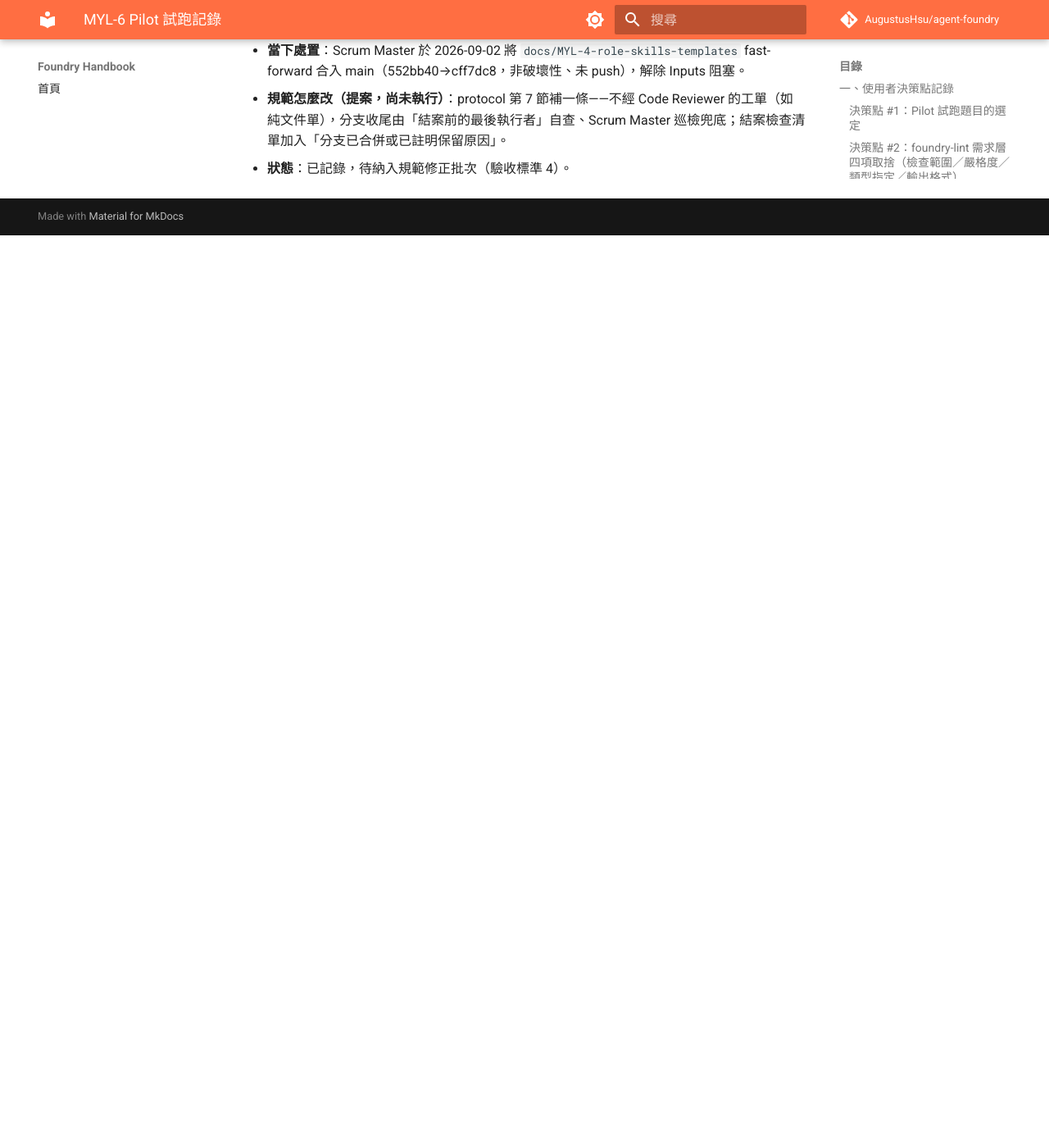
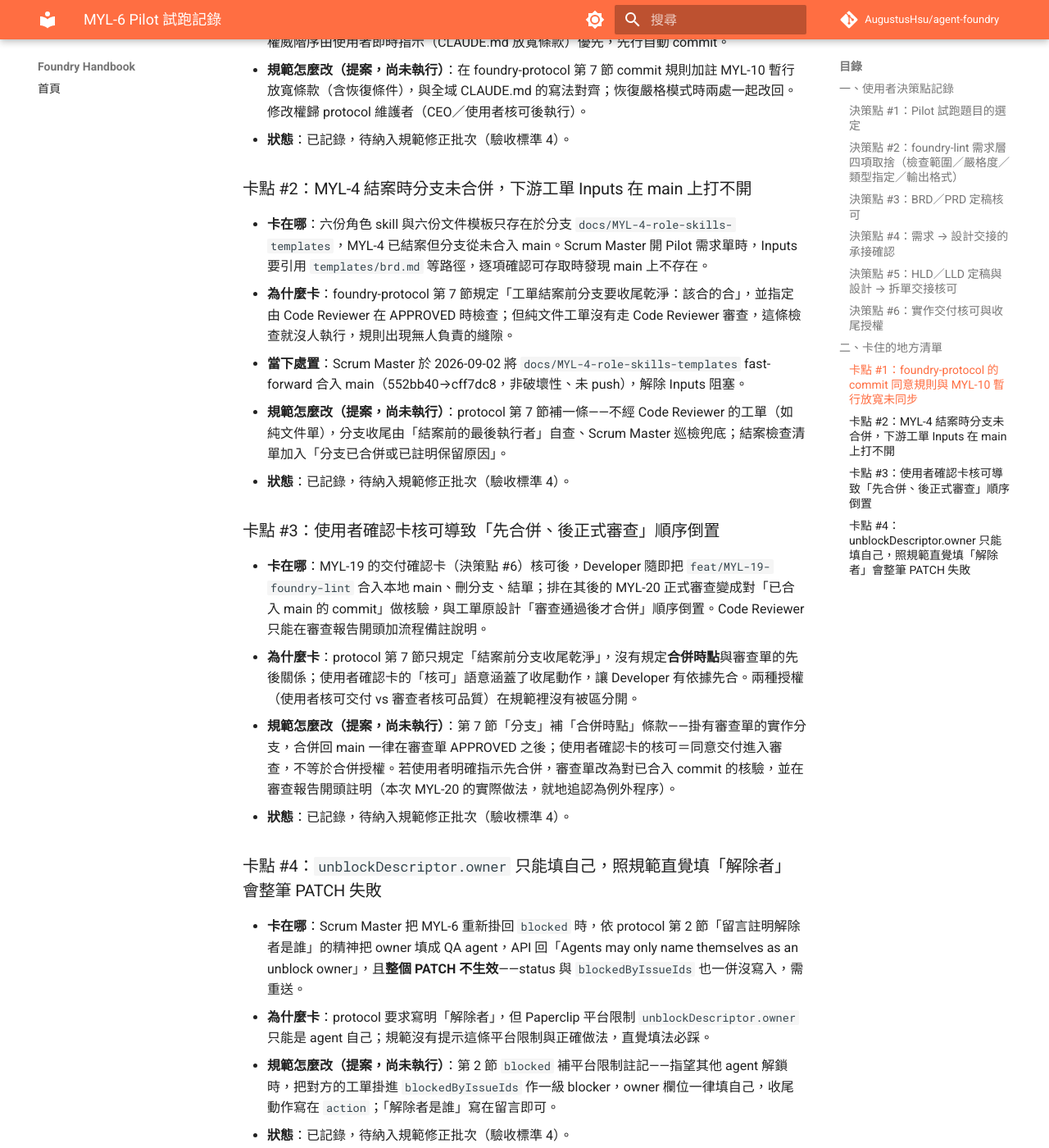
Before and after one commit to AugustusHsu/agent-foundry, an MkDocs documentation site: the page built from docs/pilot/pilot-log.md, in a window 1280 px wide and 1400 px high, scrolled down 2678 px. Shown: the whole window at 82% size. Built offline with MkDocs 1.6.1 and Material for MkDocs 9.7.7, drawn with Linux system fonts in a browser that asks for light colours; comment, search, counter and statistics services are not loaded; before the commit the page ends 2965 px from its top, so only the background shows below that; some of the changed text lies outside the part shown.

Commit message:
📝 補記實作段決策點 #6 與卡點 #3／#4
Co-Authored-By: Claude Fable 5 <noreply@anthropic.com>

```diff
--- a/docs/pilot/pilot-log.md
+++ b/docs/pilot/pilot-log.md
@@ -51,6 +51,16 @@
 - **證據**：MYL-17 確認卡 `confirmation:MYL-17:handoff-sm:76f3089`（2026-09-03T01:16 核可）。
 - **結果**：核可，HLD／LLD 以 commit `76f3089` 為定稿版本；MYL-18 拆單解除阻塞，拆出 MYL-19（實作）→ MYL-20（審查）→ MYL-21（測試）工單鏈。
 
+### 決策點 #6：實作交付核可與收尾授權
+
+- **時機**：實作階段（MYL-19）收尾，交付進入審查之前。
+- **形式**：確認卡（request_confirmation），由 Developer 發出。
+- **為何需要使用者**：Pilot 期間交付收尾經使用者過目；卡上並附分支收尾方式供核可。
+- **證據**：MYL-19 確認卡 `confirmation:MYL-19:delivery:1451c4f`（2026-09-03T01:30 核可）。
+- **結果**：核可。Developer 據此把 `feat/MYL-19-foundry-lint` 合入本地 main 並刪除分支——此舉發生在 MYL-20 正式審查之前，觸發卡點 #3（見下）。其後的審查（MYL-20）與測試（MYL-21）均為 agent 對 agent 交接，無新增使用者決策點。
+
+> 實作→審查→測試段（MYL-19～21）共新增 1 個使用者決策點。整段 Pilot 的使用者決策點合計 6 個：選題 1、需求 3（含四項取捨合併為一卡）、設計 1、實作 1。
+
 ---
 
 ## 二、卡住的地方清單
@@ -69,3 +79,17 @@
 - **當下處置**：Scrum Master 於 2026-09-02 將 `docs/MYL-4-role-skills-templates` fast-forward 合入 main（552bb40→cff7dc8，非破壞性、未 push），解除 Inputs 阻塞。
 - **規範怎麼改（提案，尚未執行）**：protocol 第 7 節補一條——不經 Code Reviewer 的工單（如純文件單），分支收尾由「結案前的最後執行者」自查、Scrum Master 巡檢兜底；結案檢查清單加入「分支已合併或已註明保留原因」。
 - **狀態**：已記錄，待納入規範修正批次（驗收標準 4）。
+
+### 卡點 #3：使用者確認卡核可導致「先合併、後正式審查」順序倒置
+
+- **卡在哪**：MYL-19 的交付確認卡（決策點 #6）核可後，Developer 隨即把 `feat/MYL-19-foundry-lint` 合入本地 main、刪分支、結單；排在其後的 MYL-20 正式審查變成對「已合入 main 的 commit」做核驗，與工單原設計「審查通過後才合併」順序倒置。Code Reviewer 只能在審查報告開頭加流程備註說明。
+- **為什麼卡**：protocol 第 7 節只規定「結案前分支收尾乾淨」，沒有規定**合併時點**與審查單的先後關係；使用者確認卡的「核可」語意涵蓋了收尾動作，讓 Developer 有依據先合。兩種授權（使用者核可交付 vs 審查者核可品質）在規範裡沒有被區分開。
+- **規範怎麼改（提案，尚未執行）**：第 7 節「分支」補「合併時點」條款——掛有審查單的實作分支，合併回 main 一律在審查單 APPROVED 之後；使用者確認卡的核可＝同意交付進入審查，不等於合併授權。若使用者明確指示先合併，審查單改為對已合入 commit 的核驗，並在審查報告開頭註明（本次 MYL-20 的實際做法，就地追認為例外程序）。
+- **狀態**：已記錄，待納入規範修正批次（驗收標準 4）。
+
+### 卡點 #4：`unblockDescriptor.owner` 只能填自己，照規範直覺填「解除者」會整筆 PATCH 失敗
+
+- **卡在哪**：Scrum Master 把 MYL-6 重新掛回 `blocked` 時，依 protocol 第 2 節「留言註明解除者是誰」的精神把 owner 填成 QA agent，API 回「Agents may only name themselves as an unblock owner」，且**整個 PATCH 不生效**——status 與 `blockedByIssueIds` 也一併沒寫入，需重送。
+- **為什麼卡**：protocol 要求寫明「解除者」，但 Paperclip 平台限制 `unblockDescriptor.owner` 只能是 agent 自己；規範沒有提示這條平台限制與正確做法，直覺填法必踩。
+- **規範怎麼改（提案，尚未執行）**：第 2 節 `blocked` 補平台限制註記——指望其他 agent 解鎖時，把對方的工單掛進 `blockedByIssueIds` 作一級 blocker，owner 欄位一律填自己，收尾動作寫在 `action`；「解除者是誰」寫在留言即可。
+- **狀態**：已記錄，待納入規範修正批次（驗收標準 4）。
```
